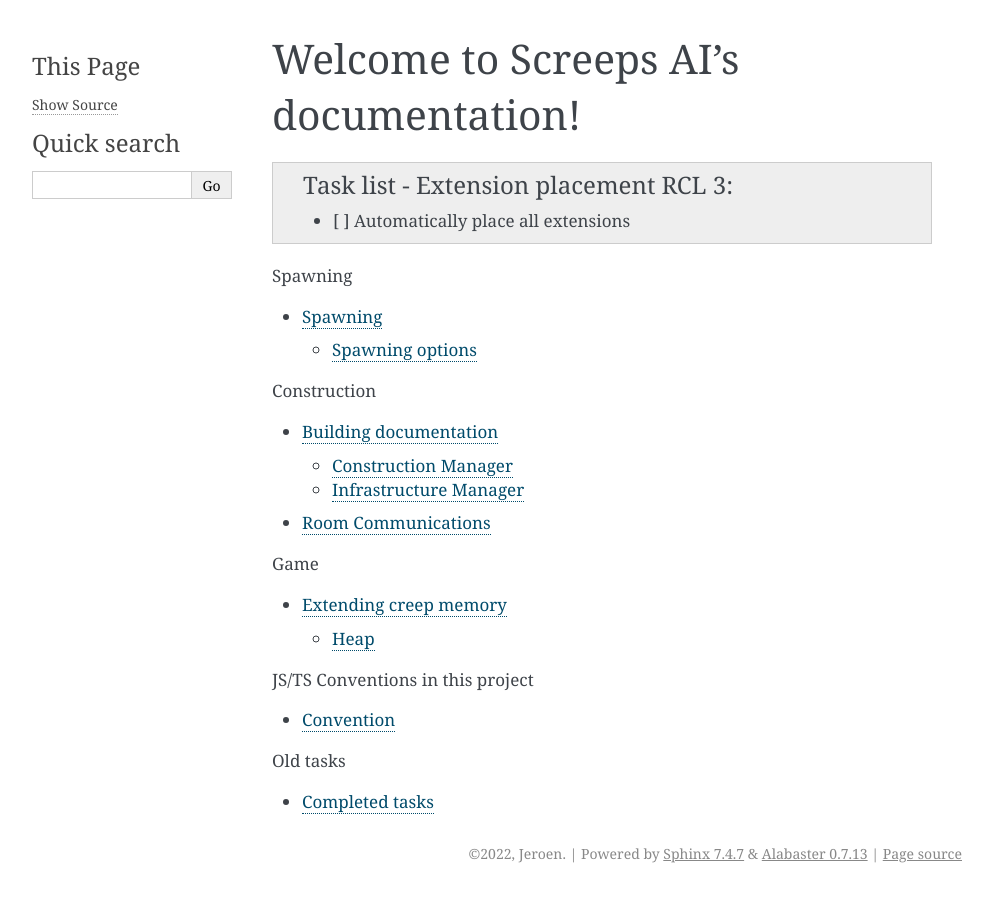
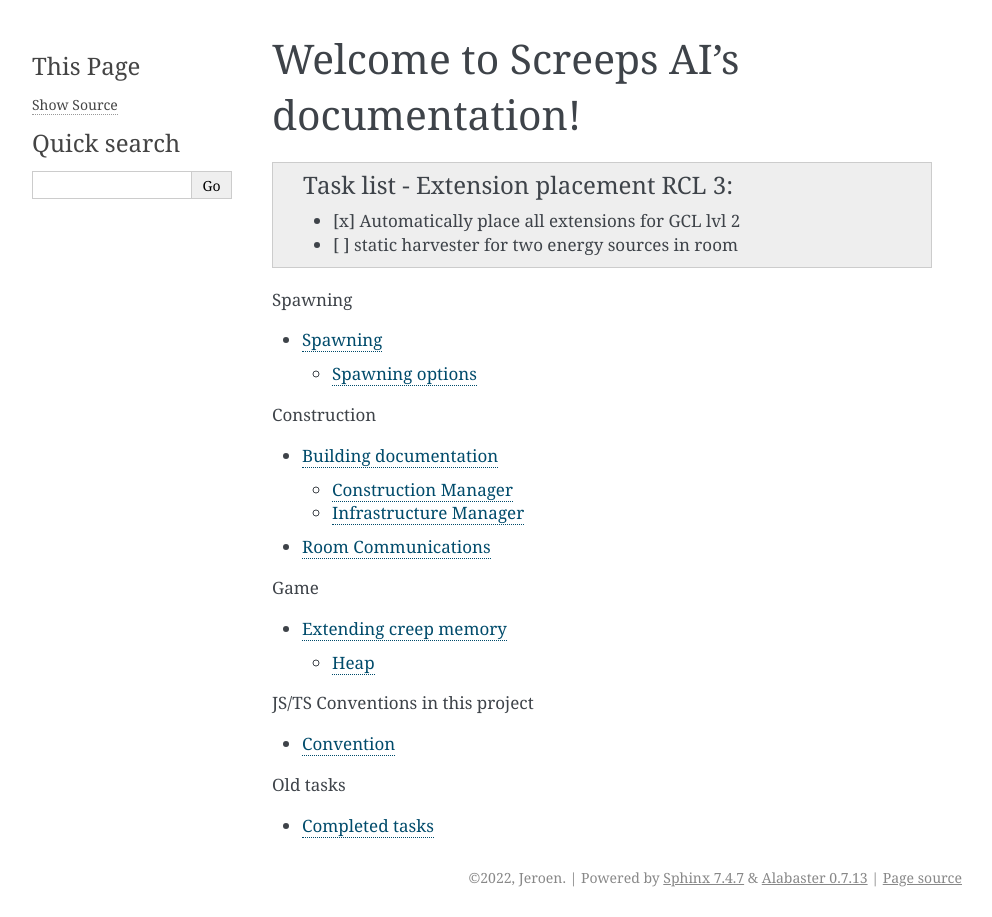
Before and after one commit to Jeroendevr/-Screeps_AI_TS_Jest, a Sphinx documentation site: the page built from docs/index.md, in a window 1280 px wide. Shown: the whole page, without its empty margins (148-1140 px from the left). Built offline with Sphinx 7.4.7, drawn with Linux system fonts in a browser that asks for light colours.

Commit message:
increase static harvester

````diff
--- a/docs/index.md
+++ b/docs/index.md
@@ -1,7 +1,8 @@
 # Welcome to Screeps AI's documentation!
 
 ```{admonition} Task list - Extension placement RCL 3
-- [ ] Automatically place all extensions
+- [x] Automatically place all extensions for GCL lvl 2
+- [ ] static harvester for two energy sources in room
 
 
 ```
````
